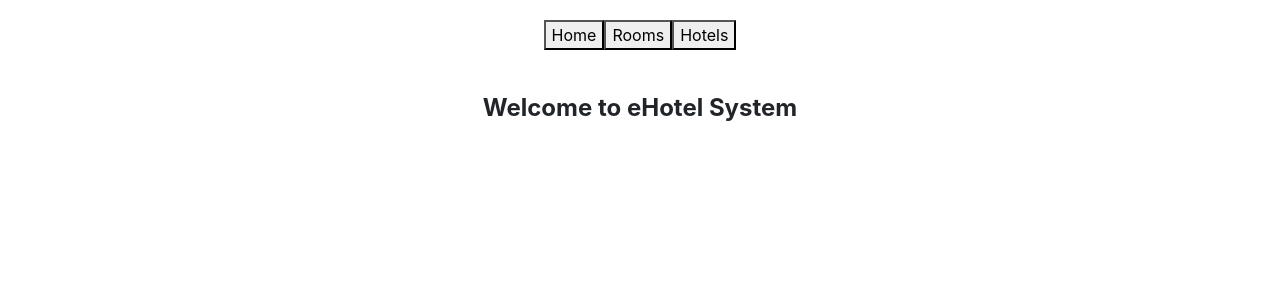
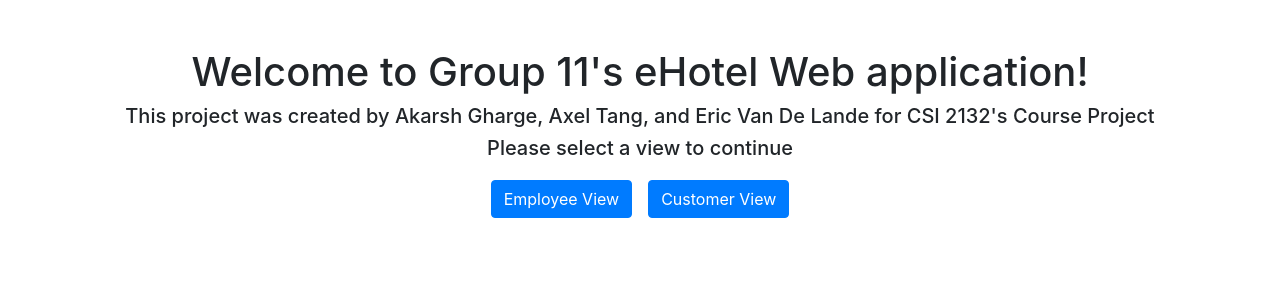
Before and after one commit to aghar11/CSI2132-eHotelsWebApp, a React (Create React App) app in the folder client/: page / in a window 1280 px wide. Shown: the top 300 px of the page. Built offline with nearby package versions, Linux system fonts and the light colour scheme.

Commit message:
Basic Routing and UI Setup (#19)
* Initial UI Organization

* Added basic page routing

* Added basic webpage routing

```diff
--- a/client/package.json
+++ b/client/package.json
@@ -8,6 +8,7 @@
     "@testing-library/user-event": "^13.5.0",
     "react": "^18.2.0",
     "react-dom": "^18.2.0",
+    "react-router-dom": "^6.9.0",
     "react-scripts": "^5.0.1",
     "web-vitals": "^2.1.4"
   },
--- a/client/src/App.js
+++ b/client/src/App.js
@@ -1,11 +1,12 @@
 import './App.css';
+import Main from "./Main";
 import React, { Fragment, useState } from 'react';
 
 //components
-import InputRoom from './components/roomComponents/InputRoom';
-import ListRooms from "./components/roomComponents/ListRooms";
-import InputHotel from './components/hotelComponents/InputHotel';
-import ListHotels from './components/hotelComponents/ListHotels';
+import InputRoom from './components/CustomerView/roomBookingComponents/InputRoom';
+import ListRooms from "./components/CustomerView/roomBookingComponents/ListRooms";
+import InputHotel from './components/EmployeeView/hotelComponents/InputHotel';
+import ListHotels from './components/EmployeeView/hotelComponents/ListHotels';
 
 function App() {
   const [showRoomInput, setShowRoomInput] = useState(false);
@@ -37,17 +38,8 @@ function App() {
   }
 
   return (
-    <Fragment>
-      <div className="header">
-      <button onClick={handleHomeClick}>Home</button>
-        <button onClick={handleRoomClick}>Rooms</button>
-        <button onClick={handleHotelClick}>Hotels</button>
-      </div>
-
     <div className="container">
-        <div className="text">
-          <p>Welcome to eHotel System</p>
-        </div>
+      <Main />
       {showRoomInput && showRoomList && (
         <Fragment>
           <InputRoom />
@@ -61,7 +53,6 @@ function App() {
         </Fragment>
       )}
     </div>
-    </Fragment>
   );
 }
 
--- /dev/null
+++ b/client/src/Home.js
@@ -0,0 +1,21 @@
+import './App.css';
+import React, { Fragment, useState } from 'react';
+
+function Home() {
+    return(
+        <div className='container'>
+            <div id="welcomeStatement">
+                <h1 className='text-center mt-5'>Welcome to Group 11's eHotel Web application!</h1>
+                <h5 className='text-center'>This project was created by Akarsh Gharge, Axel Tang, and Eric Van De Lande for CSI 2132's Course Project</h5>
+                <h5 className='text-center'>Please select a view to continue</h5>
+            </div>
+
+            <div className="header" id="buttonSelection">
+                <button id="customerViewButton" type="button" class="btn btn-primary mr-2">Employee View</button>
+                <button id="employeeViewbutton" type="button" class="btn btn-primary ml-2">Customer View</button>
+            </div>
+        </div>
+    )
+}
+
+export default Home;
--- /dev/null
+++ b/client/src/Main.js
@@ -0,0 +1,19 @@
+import './App.css';
+import { Routes , Route } from 'react-router-dom';
+import Home from './Home';
+import ListHotels from './components/EmployeeView/hotelComponents/ListHotels';
+import ListRooms from './components/CustomerView/roomBookingComponents/ListRooms';
+
+function Main() {
+    return (
+        <main>
+            <Routes>
+                <Route exact path="/" Component={Home}/>
+                <Route exact path="/employeeView" Component={ListHotels}/>
+                <Route exact path="/customerView" Component={ListRooms}/>
+            </Routes>
+        </main>
+    )
+}
+
+export default Main;
--- a/client/src/index.js
+++ b/client/src/index.js
@@ -2,11 +2,15 @@ import React from 'react';
 import ReactDOM from 'react-dom/client';
 import './index.css';
 import App from './App';
+import { BrowserRouter } from 'react-router-dom';
+import Main from './Main';
 
 
 const root = ReactDOM.createRoot(document.getElementById('root'));
 root.render(
-  <React.StrictMode>
-    <App />
-  </React.StrictMode>
+  <BrowserRouter>
+    <div className='container'>
+      <Main />
+    </div>
+  </BrowserRouter>
 );
```
Also changed, not shown: client/src/components/CustomerView/roomBookingComponents/EditRoom.js (renamed from client/src/components/roomComponents/EditRoom.js), client/src/components/CustomerView/roomBookingComponents/InputRoom.js (renamed from client/src/components/roomComponents/InputRoom.js), client/src/components/CustomerView/roomBookingComponents/ListRooms.js (renamed from client/src/components/roomComponents/ListRooms.js), client/src/components/EmployeeView/hotelComponents/EditHotel.js (renamed from client/src/components/hotelComponents/EditHotel.js), client/src/components/EmployeeView/hotelComponents/InputHotel.js (renamed from client/src/components/hotelComponents/InputHotel.js), client/src/components/EmployeeView/hotelComponents/ListHotels.js (renamed from client/src/components/hotelComponents/ListHotels.js), 1 other file (tests, documents, lock files or other folders). Lines whose indentation alone changed are shown as unchanged.
